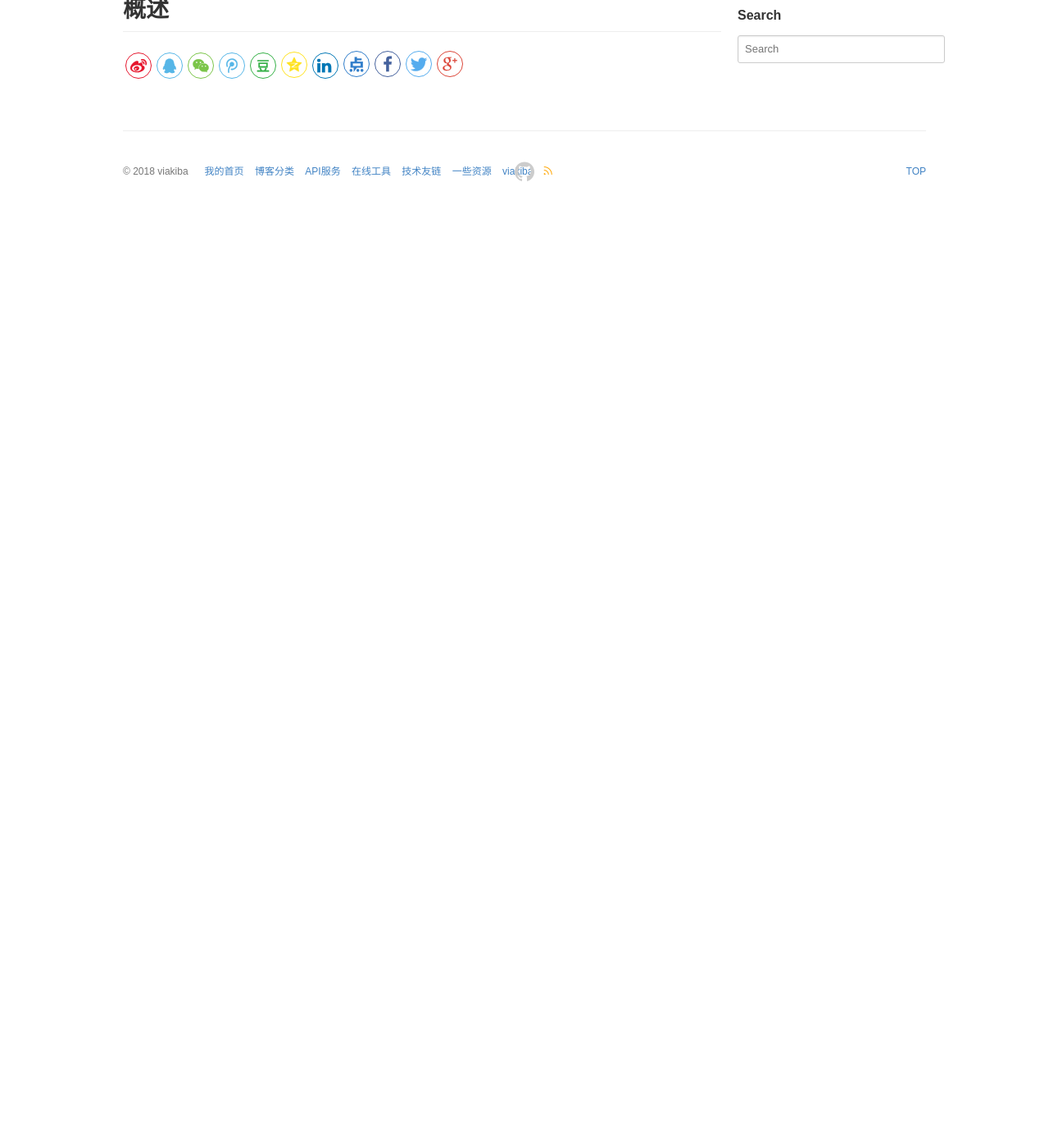
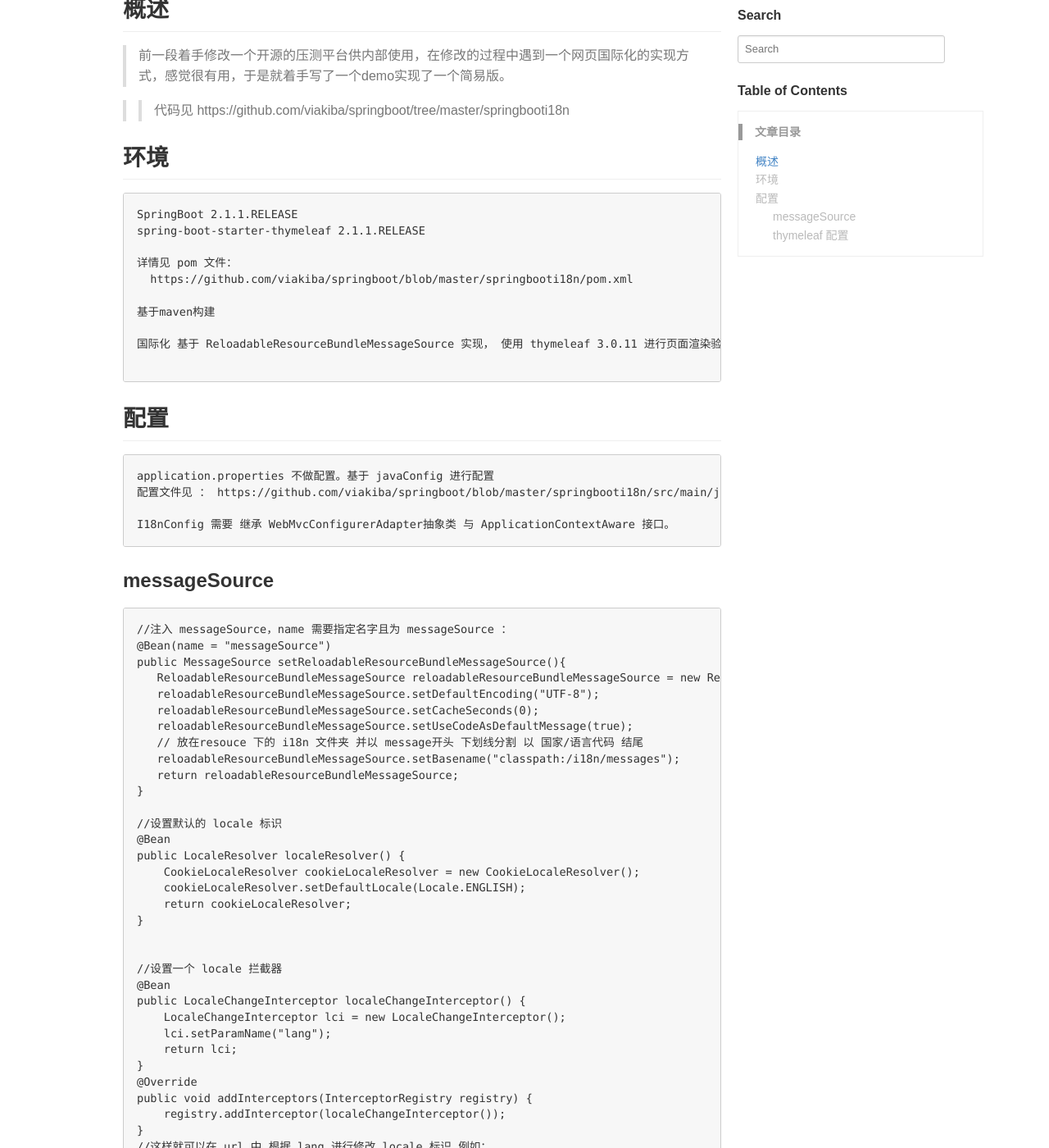
Before and after one commit to viakiba/viakiba.github.io, a Jekyll site: the page built from _posts/2018-10-28-ReloadableResourceBundleMessageSource：实现WEB端国际化方案.md, in a window 1280 px wide and 1400 px high, scrolled down 270 px. Shown: the whole window at 82% size. Built offline with Jekyll 4.4.1, drawn with Linux system fonts in a browser that asks for light colours; comment, search, counter and statistics services are not loaded; before the commit the page ends 900 px from its top, so only the background shows below that; some of the changed text lies outside the part shown.

Commit message:
init ReloadableResourceBundleMessageSource：实现WEB端国际化方案

````diff
--- a/_posts/2018-10-28-ReloadableResourceBundleMessageSource：实现WEB端国际化方案.md
+++ b/_posts/2018-10-28-ReloadableResourceBundleMessageSource：实现WEB端国际化方案.md
@@ -5,4 +5,111 @@ categories: [Spring, I18N]
 description: ReloadableResourceBundleMessageSource：实现WEB端国际化方案
 keywords: ReloadableResourceBundleMessageSource, I18N
 ---
+
 ## 概述
+>前一段着手修改一个开源的压测平台供内部使用，在修改的过程中遇到一个网页国际化的实现方式，感觉很有用，于是就着手写了一个demo实现了一个简易版。
+
+>>代码见 https://github.com/viakiba/springboot/tree/master/springbooti18n
+
+## 环境
+
+```
+SpringBoot 2.1.1.RELEASE
+spring-boot-starter-thymeleaf 2.1.1.RELEASE
+
+详情见 pom 文件：
+  https://github.com/viakiba/springboot/blob/master/springbooti18n/pom.xml
+
+基于maven构建
+
+国际化 基于 ReloadableResourceBundleMessageSource 实现， 使用 thymeleaf 3.0.11 进行页面渲染验证 （也可以是 jsp / freemarker 等）
+
+```
+
+## 配置
+
+```
+application.properties 不做配置。基于 javaConfig 进行配置
+配置文件见 ： https://github.com/viakiba/springboot/blob/master/springbooti18n/src/main/java/org/viakiba/i18n/I18nConfig.java
+
+I18nConfig 需要 继承 WebMvcConfigurerAdapter抽象类 与 ApplicationContextAware 接口。
+```
+
+### messageSource
+```
+//注入 messageSource，name 需要指定名字且为 messageSource ：
+@Bean(name = "messageSource")
+public MessageSource setReloadableResourceBundleMessageSource(){
+   ReloadableResourceBundleMessageSource reloadableResourceBundleMessageSource = new ReloadableResourceBundleMessageSource();
+   reloadableResourceBundleMessageSource.setDefaultEncoding("UTF-8");
+   reloadableResourceBundleMessageSource.setCacheSeconds(0);
+   reloadableResourceBundleMessageSource.setUseCodeAsDefaultMessage(true);
+   // 放在resouce 下的 i18n 文件夹 并以 message开头 下划线分割 以 国家/语言代码 结尾
+   reloadableResourceBundleMessageSource.setBasename("classpath:/i18n/messages");
+   return reloadableResourceBundleMessageSource;
+}
+
+//设置默认的 locale 标识
+@Bean
+public LocaleResolver localeResolver() {
+    CookieLocaleResolver cookieLocaleResolver = new CookieLocaleResolver();
+    cookieLocaleResolver.setDefaultLocale(Locale.ENGLISH);
+    return cookieLocaleResolver;
+}
+
+
+//设置一个 locale 拦截器
+@Bean
+public LocaleChangeInterceptor localeChangeInterceptor() {
+    LocaleChangeInterceptor lci = new LocaleChangeInterceptor();
+    lci.setParamName("lang");
+    return lci;
+}
+@Override
+public void addInterceptors(InterceptorRegistry registry) {
+    registry.addInterceptor(localeChangeInterceptor());
+}
+//这样就可以在 url 中 根据 lang 进行修改 locale 标识 例如：
+//http://127.0.0.1:8080/?lang=en_US
+
+```
+
+### thymeleaf 配置
+
+```
+//注入 applicationContext：
+
+private ApplicationContext applicationContext;
+
+@Override
+public void setApplicationContext(ApplicationContext applicationContext) {
+    this.applicationContext = applicationContext;
+}
+
+//注入 ViewResolver SpringTemplateEngine ITemplateResolver
+@Bean
+public ViewResolver viewResolver() {
+   ThymeleafViewResolver resolver = new ThymeleafViewResolver();
+   resolver.setTemplateEngine(templateEngine());
+   resolver.setCharacterEncoding(UTF8);
+   return resolver;
+}
+
+public SpringTemplateEngine templateEngine() {
+   SpringTemplateEngine engine = new SpringTemplateEngine();
+   engine.setTemplateResolver(templateResolver());
+   return engine;
+}
+
+public ITemplateResolver templateResolver() {
+   SpringResourceTemplateResolver resolver = new SpringResourceTemplateResolver();
+   resolver.setApplicationContext(applicationContext);
+   resolver.setPrefix("/templates/");
+   resolver.setSuffix(".html");
+   resolver.setTemplateMode(TemplateMode.HTML);
+   return resolver;
+}
+
+// thymleaf 配置在 SpringBoot2.1.1 中与 1.5.x配置 有不同 1.5.x下见
+https://github.com/viakiba/viakiba/tree/master/thymeleaf3-spring-helloworld
+```
````
